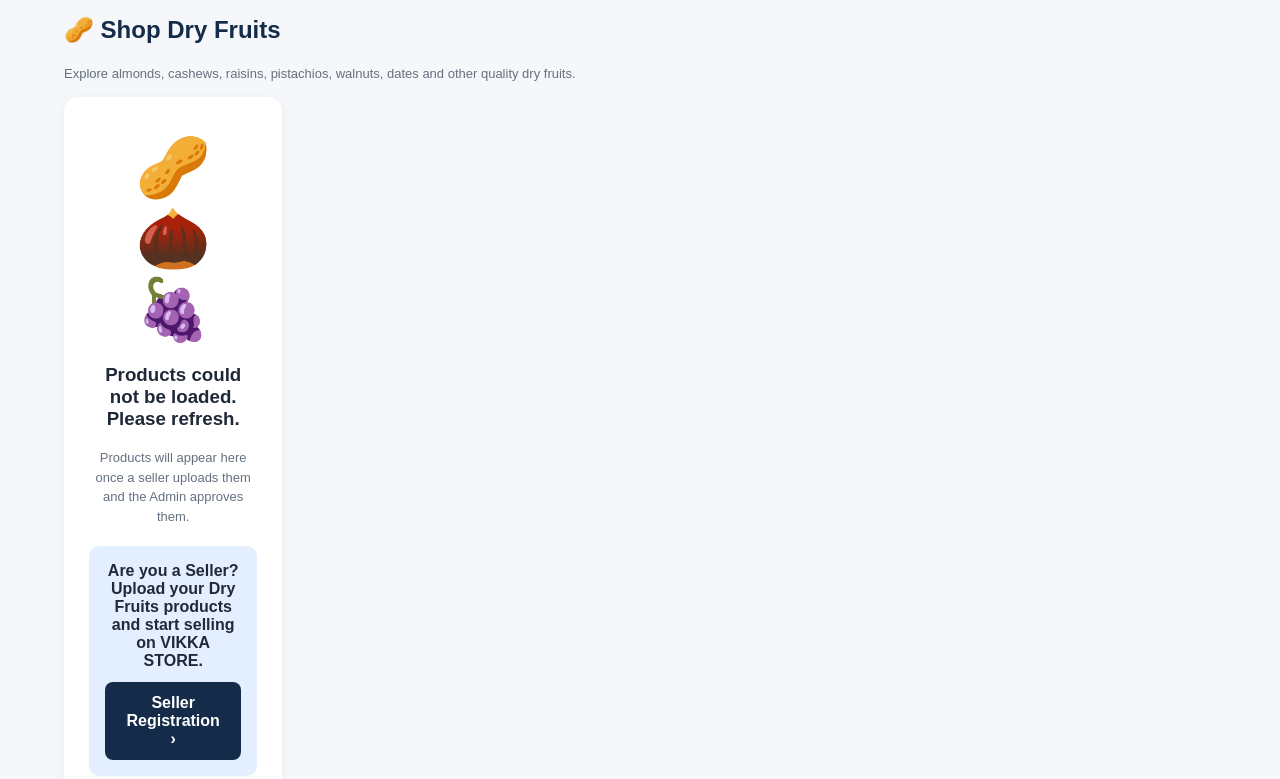
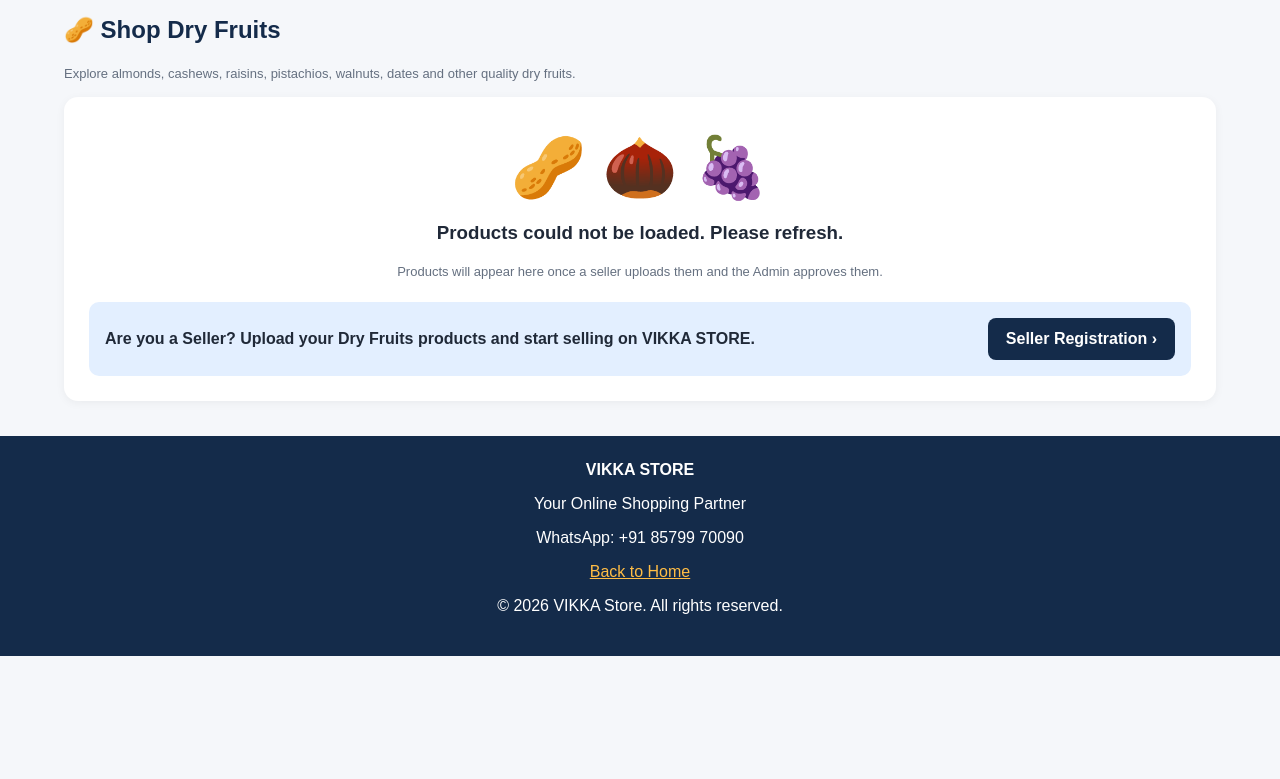
Before and after one commit to VICKY8579/VIKKA-STORE, a plain HTML site: page dry-fruits.html in a window 1280 px wide. Shown: the part 595-1374 px from the top of the page. After the commit the page ends 1251 px from the top, so only its background shows below. Drawn offline with nearby package versions, Linux system fonts and the light colour scheme; no server answers.

Commit message:
Add styles for empty state and seller callout

```diff
--- a/dry-fruits.html
+++ b/dry-fruits.html
@@ -209,6 +209,14 @@ border-radius:14px;
 padding:25px;
 text-align:center;
 box-shadow:0 2px 10px #0000000d;
+}
+  .empty-state{
+grid-column:1/-1;
+width:100%;
+}
+
+.seller-callout a{
+white-space:nowrap;
 }
 .empty-fruits{
 font-size:60px;
```
